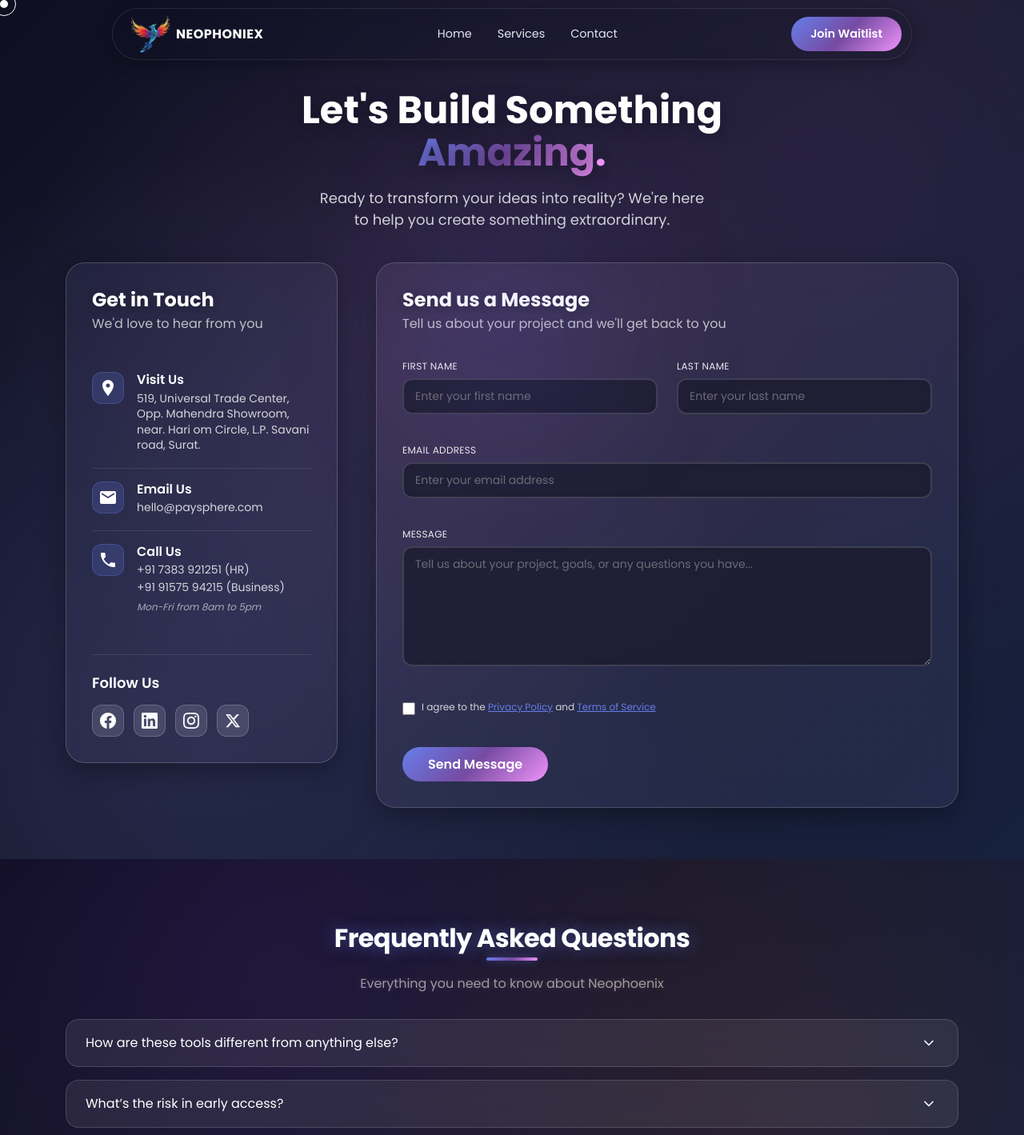
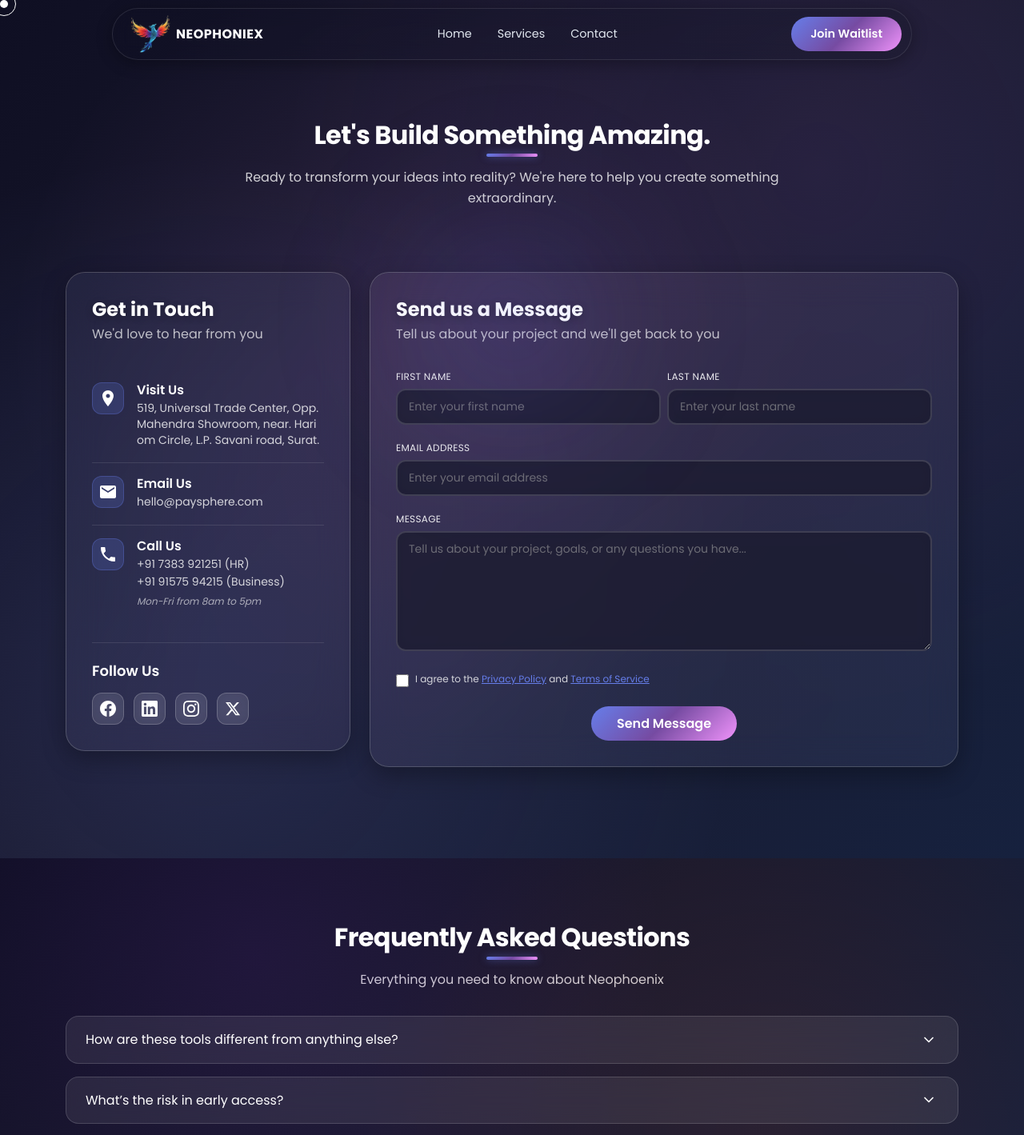
Before and after one commit to dhavalinventam/neophoenix-web, a Next.js app: page /contact in a window 1280 px wide. Shown: the top 1419 px of the page at 80% size. Built offline with nearby package versions, Linux system fonts and the light colour scheme.

Commit message:
section title change

```diff
--- a/src/app/(pages)/contact/page.module.scss
+++ b/src/app/(pages)/contact/page.module.scss
@@ -1,4 +1,5 @@
 @use '../../../styles/variables' as *;
+@use '../../../styles/mixins' as *;
 
 // =============================================================================
 // MAIN CONTAINER
@@ -6,10 +7,8 @@
 
 .contactContainer {
   background: $gradient-background;
-  min-height: 100vh;
   position: relative;
   overflow: hidden;
-  padding-top: 80px; // Add top padding to account for fixed header
 
   &::before {
     content: '';
@@ -31,7 +30,6 @@
 // =============================================================================
 
 .heroSection {
-  padding: 2rem 0 1.5rem;
   position: relative;
   z-index: 2;
 
@@ -52,49 +50,25 @@
   text-align: center;
   max-width: 700px;
   margin: 0 auto;
-}
+  .headline {
+    margin-bottom: 4rem;
+    animation: fadeInUp $duration-slower $ease-out 0.2s both;
 
-.heroTitle {
-  font-family: $font-primary;
-  font-size: clamp(2rem, 4vw, 3rem);
-  font-weight: $font-weight-bold;
-  color: $text-white;
-  margin-bottom: 1rem;
-  line-height: 1.1;
-  text-shadow: 0 4px 20px rgba(0, 0, 0, 0.3);
-}
+    .title {
+      @include section-title-responsive;
+    }
 
-.heroTitleAccent {
-  background: $gradient-primary;
-  -webkit-background-clip: text;
-  -webkit-text-fill-color: transparent;
-  background-clip: text;
-  position: relative;
+    .gradientText {
+      color: $text-white;
+      animation: gradientShift 3s $ease-in-out infinite;
+    }
 
-  &::after {
-    content: '';
-    position: absolute;
-    bottom: -3px;
-    left: 0;
-    right: 0;
-    height: 2px;
-    background: $gradient-primary;
-    border-radius: 1px;
+    .description {
+      @include section-subtitle-responsive;
+    }
   }
 }
 
-.heroTitleDot {
-  color: $primary-pink;
-  animation: pulse 2s infinite;
-}
-
-.heroSubtitle {
-  font-size: clamp(1rem, 1.5vw, 1.125rem);
-  color: rgba(255, 255, 255, 0.8);
-  line-height: 1.5;
-  max-width: 500px;
-  margin: 0 auto;
-}
 
 // =============================================================================
 // MAIN SECTION
@@ -221,7 +195,7 @@
 }
 
 .socialSection {
-  margin-top: 2rem;
+  margin-top: 1.5rem;
   padding-top: 1.5rem;
   border-top: 1px solid rgba(255, 255, 255, 0.1);
   position: relative;
@@ -443,24 +417,12 @@
 // =============================================================================
 
 @media (max-width: 1200px) {
-  .contactContainer {
-    padding-top: 70px;
-  }
-
-  .heroSection {
-    padding: 1.5rem 0 1rem;
-  }
-
   .mainSection {
     padding: 0.5rem 0 3rem;
   }
 }
 
 @media (max-width: 992px) {
-  .contactContainer {
-    padding-top: 60px;
-  }
-
   .infoSection,
   .formSection {
     padding: 1.5rem;
@@ -499,18 +461,13 @@
 }
 
 @media (max-width: 768px) {
-  .contactContainer {
-    padding-top: 50px;
-  }
-
-  .heroSection {
-    padding: 1rem 0 0.75rem;
-  }
 
   .mainSection {
     padding: 0 0 2rem;
   }
-
+  .headline {
+    margin-bottom: 2rem !important;
+  }
   .infoSection,
   .formSection {
     padding: 1.25rem;
@@ -568,9 +525,6 @@
 }
 
 @media (max-width: 576px) {
-  .contactContainer {
-    padding-top: 45px;
-  }
 
   .heroTitle {
     font-size: 1.75rem;
--- a/src/app/(pages)/contact/page.tsx
+++ b/src/app/(pages)/contact/page.tsx
@@ -10,20 +10,18 @@ export const metadata = {
 export default function ContactPage() {
   return (
     <>
-      <div className={styles.contactContainer}>
+      <div className={`${styles.contactContainer} hero`}>
         {/* Hero Section */}
         <div className={styles.heroSection}>
           <div className="container">
             <div className={styles.heroContent}>
-              <h1 className={styles.heroTitle}>
-                Let's Build Something
-                <span className={styles.heroTitleAccent}> Amazing</span>
-                <span className={styles.heroTitleDot}>.</span>
-              </h1>
-              <p className={styles.heroSubtitle}>
-                Ready to transform your ideas into reality? We're here to help you create something
-                extraordinary.
-              </p>
+              <div className={styles.headline}>
+                <h1 className={styles.title}>Let's Build Something Amazing.</h1>
+                <p className={styles.description}>
+                  Ready to transform your ideas into reality? We're here to help you create
+                  something extraordinary.
+                </p>
+              </div>
             </div>
           </div>
         </div>
@@ -31,7 +29,7 @@ export default function ContactPage() {
         {/* Main Contact Section */}
         <div className={styles.mainSection}>
           <div className="container">
-            <div className="row g-5">
+            <div className="row">
               {/* Contact Information */}
               <div className="col-lg-4">
                 <div className={styles.infoSection}>
@@ -125,7 +123,7 @@ export default function ContactPage() {
                       </a>
                       <a href="#" className={styles.socialIcon} aria-label="Instagram">
                         <svg width="20" height="20" viewBox="0 0 24 24" fill="currentColor">
-                          <path d="M12 2.163c3.204 0 3.584.012 4.85.07 3.252.148 4.771 1.691 4.919 4.919.058 1.265.069 1.645.069 4.849 0 3.205-.012 3.584-.069 4.849-.149 3.225-1.664 4.771-4.919 4.919-1.266.058-1.644.07-4.85.07-3.204 0-3.584-.012-4.849-.07-3.26-.149-4.771-1.699-4.919-4.92-.058-1.265-.07-1.644-.07-4.849 0-3.204.013-3.583.07-4.849.149-3.227 1.664-4.771 4.919-4.919 1.266-.057 1.645-.069 4.849-.069zm0-2.163c-3.259 0-3.667.014-4.947.072-4.358.2-6.78 2.618-6.98 6.98-.059 1.281-.073 1.689-.073 4.948 0 3.259.014 3.668.072 4.948.2 4.358 2.618 6.78 6.98 6.98 1.281.058 1.689.072 4.948.072 3.259 0 3.668-.014 4.948-.072 4.354-.2 6.782-2.618 6.979-6.98.059-1.28.073-1.689.073-4.948 0-3.259-.014-3.667-.072-4.947-.196-4.354-2.617-6.78-6.979-6.98-1.281-.059-1.69-.073-4.949-.073zm0 5.838c-3.403 0-6.162 2.759-6.162 6.162s2.759 6.163 6.162 6.163 6.162-2.759 6.162-6.163c0-3.403-2.759-6.162-6.162-6.162zm0 10.162c-2.209 0-4-1.79-4-4 0-2.209 1.791-4 4-4s4 1.791 4 4c0 2.21-1.791 4-4 4zm6.406-11.845c-.796 0-1.441.645-1.441 1.44s.645 1.44 1.441 1.44c.795 0 1.439-.645 1.439-1.44s-.644-1.44-1.439-1.44z"/>
+                          <path d="M12 2.163c3.204 0 3.584.012 4.85.07 3.252.148 4.771 1.691 4.919 4.919.058 1.265.069 1.645.069 4.849 0 3.205-.012 3.584-.069 4.849-.149 3.225-1.664 4.771-4.919 4.919-1.266.058-1.644.07-4.85.07-3.204 0-3.584-.012-4.849-.07-3.26-.149-4.771-1.699-4.919-4.92-.058-1.265-.07-1.644-.07-4.849 0-3.204.013-3.583.07-4.849.149-3.227 1.664-4.771 4.919-4.919 1.266-.057 1.645-.069 4.849-.069zm0-2.163c-3.259 0-3.667.014-4.947.072-4.358.2-6.78 2.618-6.98 6.98-.059 1.281-.073 1.689-.073 4.948 0 3.259.014 3.668.072 4.948.2 4.358 2.618 6.78 6.98 6.98 1.281.058 1.689.072 4.948.072 3.259 0 3.668-.014 4.948-.072 4.354-.2 6.782-2.618 6.979-6.98.059-1.28.073-1.689.073-4.948 0-3.259-.014-3.667-.072-4.947-.196-4.354-2.617-6.78-6.979-6.98-1.281-.059-1.69-.073-4.949-.073zm0 5.838c-3.403 0-6.162 2.759-6.162 6.162s2.759 6.163 6.162 6.163 6.162-2.759 6.162-6.163c0-3.403-2.759-6.162-6.162-6.162zm0 10.162c-2.209 0-4-1.79-4-4 0-2.209 1.791-4 4-4s4 1.791 4 4c0 2.21-1.791 4-4 4zm6.406-11.845c-.796 0-1.441.645-1.441 1.44s.645 1.44 1.441 1.44c.795 0 1.439-.645 1.439-1.44s-.644-1.44-1.439-1.44z" />
                         </svg>
                       </a>
                       <a href="#" className={styles.socialIcon} aria-label="Twitter/X">
@@ -149,7 +147,7 @@ export default function ContactPage() {
                   </div>
 
                   <form className={styles.contactForm}>
-                    <div className="row g-4">
+                    <div className="row g-2">
                       <div className="col-md-6">
                         <div className={styles.formGroup}>
                           <label htmlFor="firstName" className={styles.formLabel}>
@@ -218,7 +216,10 @@ export default function ContactPage() {
                         </div>
                       </div>
                       <div className="col-12">
-                        <div className={styles.formSubmit}>
+                        <div
+                          className={styles.formSubmit}
+                          style={{ display: 'flex', justifyContent: 'center' }}
+                        >
                           <Button label="Send Message" />
                         </div>
                       </div>
--- a/src/components/pages/Landing/faq/faq.module.scss
+++ b/src/components/pages/Landing/faq/faq.module.scss
@@ -26,18 +26,10 @@
 
   .title {
     @include section-title-responsive;
-    color: $text-white;
-    margin-bottom: 1.5rem;
-    font-weight: $font-weight-bold;
-    position: relative;
-    text-shadow: 0 0 20px rgba(102, 126, 234, 0.5);
   }
 
   .subtitle {
-    color: $text-gray-light;
-    max-width: 40rem;
-    margin: 0 auto;
-    text-shadow: 0 0 10px rgba(160, 160, 160, 0.3);
+    @include section-subtitle-responsive;
   }
 }
 
--- a/src/components/pages/Landing/hero-section/HeroSection.module.scss
+++ b/src/components/pages/Landing/hero-section/HeroSection.module.scss
@@ -255,7 +255,7 @@
 
   .subscriptionTitle {
     color: $text-white;
-    font-size: $font-size-4xl;
+    font-size: $font-size-2xl;
     font-weight: $font-weight-bold;
     margin-bottom: 0.5rem;
   }
--- a/src/components/pages/Landing/personalized-wishlist/PersonalizedWishlist.module.scss
+++ b/src/components/pages/Landing/personalized-wishlist/PersonalizedWishlist.module.scss
@@ -30,21 +30,18 @@
   margin-bottom: 2rem;
 }
 
-.titleWrapper {
+.header {
   @include section-header;
-  margin-bottom: 1rem !important;
 
   .title {
     @include section-title-responsive;
-    text-align: center;
-    margin-bottom: 0.5rem;
+  }
 
-    &::after {
-      left: 50% !important;
-      transform: translateX(-50%) !important;
-    }
+  .subtitle {
+    @include section-subtitle-responsive;
   }
 }
+
 
 .description {
   @include section-subtitle-responsive;
--- a/src/styles/_variables.scss
+++ b/src/styles/_variables.scss
@@ -132,7 +132,7 @@ $section-subtitle-font-size: $font-size-base;
 $section-subtitle-font-weight: $font-weight-normal;
 $section-subtitle-color: rgba(255, 255, 255, 0.8);
 $section-subtitle-line-height: $line-height-relaxed;
-$section-subtitle-max-width: 500px;
+$section-subtitle-max-width: 700px;
 $section-subtitle-margin-bottom: 0;
 
 // =============================================================================
--- a/src/styles/global.scss
+++ b/src/styles/global.scss
@@ -61,8 +61,8 @@ section {
   }
 }
 .hero {
-  padding: 200px 0 50px !important;
+  padding: 150px 0 50px !important;
   @media (max-width: 768px) {
-    padding: 110px 0 50px !important;
+    padding: 130px 0 50px !important;
   }
 }
```
Also changed, not shown: src/components/pages/Landing/personalized-wishlist/index.tsx (+5 -6 lines).
